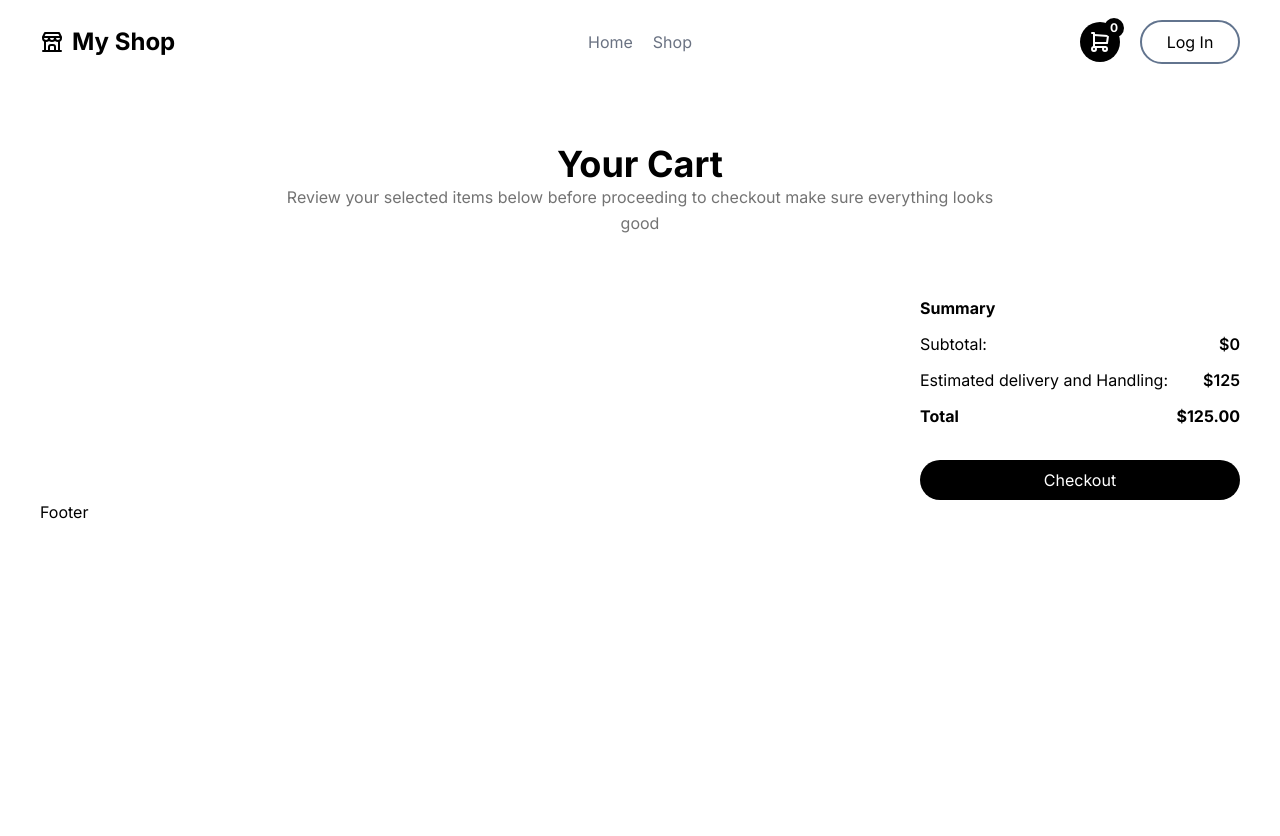
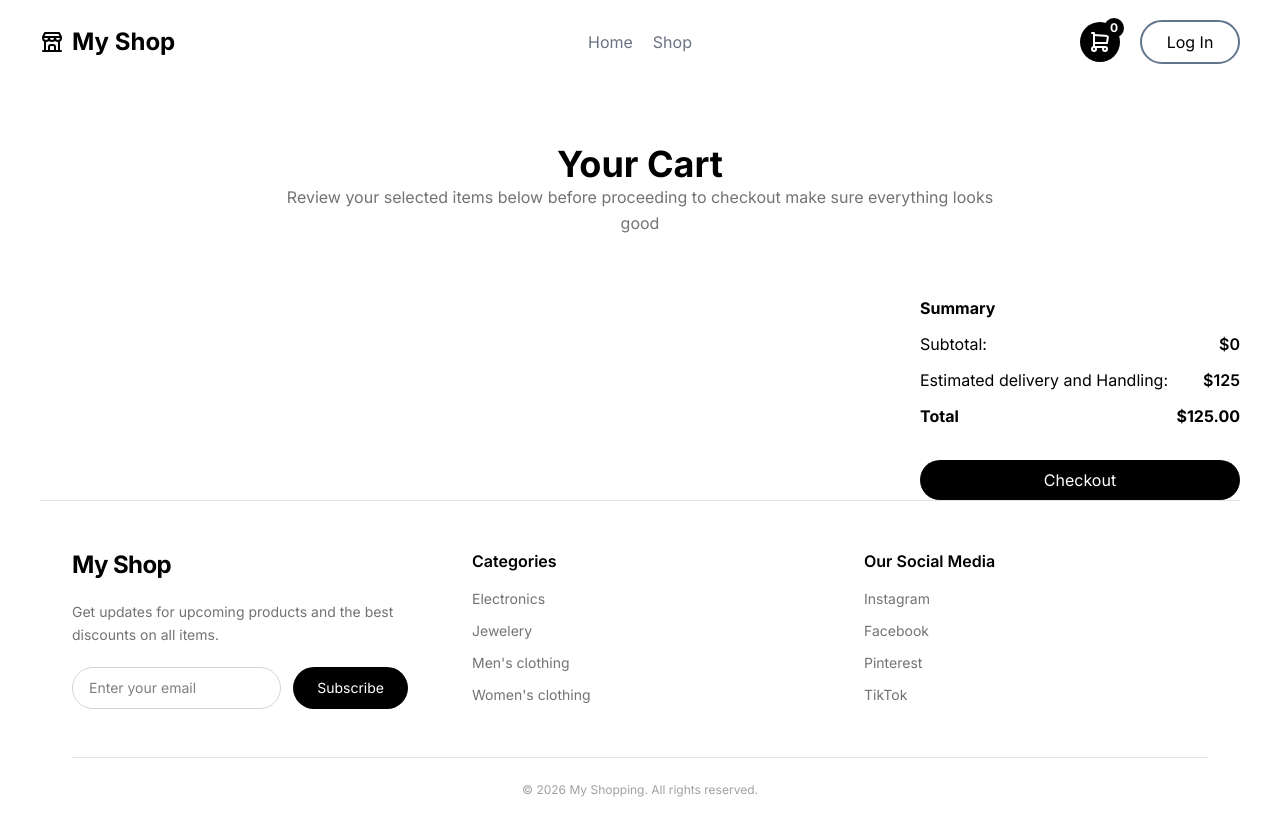
Before and after one commit to DynamesLuis/Shopping-Cart-Frontend, a React (Vite) app: page /cart in a window 1280 px wide. Shown: the top 836 px of the page. Before the commit the page ends 800 px from the top, so only its background shows below. Built offline with nearby package versions, Linux system fonts and the light colour scheme.

Commit message:
feat: add footer

```diff
--- a/src/ui/Footer.jsx
+++ b/src/ui/Footer.jsx
@@ -1,5 +1,82 @@
+const categories = [
+  "Electronics",
+  "Jewelery",
+  "Men's clothing",
+  "Women's clothing",
+];
+
+const socialMedia = ["Instagram", "Facebook", "Pinterest", "TikTok"];
+
 export default function Footer() {
   return (
-    <div>Footer</div>
-  )
+    <footer className="border-t border-neutral-200 px-5 py-12 sm:px-8">
+      <div className="mx-auto grid max-w-7xl grid-cols-1 gap-12 md:grid-cols-2 lg:grid-cols-3 lg:gap-16">
+        <div className="flex min-w-0 flex-col items-center gap-5 text-center md:col-span-2 lg:col-span-1 lg:items-start lg:text-left">
+          <h2 className="text-2xl font-bold tracking-tight">My Shop</h2>
+
+          <p className="max-w-sm text-sm leading-relaxed text-neutral-500">
+            Get updates for upcoming products and the best discounts on all
+            items.
+          </p>
+
+          <form className="mx-auto flex w-full max-w-md flex-col gap-3 min-[420px]:flex-row lg:mx-0">
+            <label htmlFor="footer-email" className="sr-only">
+              Your email
+            </label>
+
+            <input
+              type="email"
+              id="footer-email"
+              placeholder="Enter your email"
+              className="min-w-0 flex-1 rounded-full border border-neutral-300 px-4 py-2.5 text-sm outline-none transition focus:border-neutral-900"
+            />
+
+            <button
+              type="submit"
+              className="shrink-0 cursor-pointer rounded-full bg-black px-6 py-2.5 text-sm text-white transition hover:bg-neutral-700"
+            >
+              Subscribe
+            </button>
+          </form>
+        </div>
+
+        <div className="grid grid-cols-2 gap-6 md:col-span-2 lg:col-span-2 lg:gap-12">
+          <div className="flex flex-col gap-4">
+            <h3 className="font-semibold">Categories</h3>
+
+            <ul className="flex flex-col gap-3 text-sm text-neutral-500">
+              {categories.map((category) => (
+                <li key={category}>
+                  <a href="/shop" className="transition hover:text-black">
+                    {category}
+                  </a>
+                </li>
+              ))}
+            </ul>
+          </div>
+
+          <div className="flex flex-col gap-4">
+            <h3 className="font-semibold">Our Social Media</h3>
+
+            <ul className="flex flex-col gap-3 text-sm text-neutral-500">
+              {socialMedia.map((social) => (
+                <li key={social}>
+                  <a href="#" className="transition hover:text-black">
+                    {social}
+                  </a>
+                </li>
+              ))}
+            </ul>
+          </div>
+        </div>
+      </div>
+
+      {/* Copyright */}
+      <div className="mx-auto mt-12 max-w-7xl border-t border-neutral-200 pt-6">
+        <p className="text-center text-xs text-neutral-400">
+          © {new Date().getFullYear()} My Shopping. All rights reserved.
+        </p>
+      </div>
+    </footer>
+  );
 }
```
